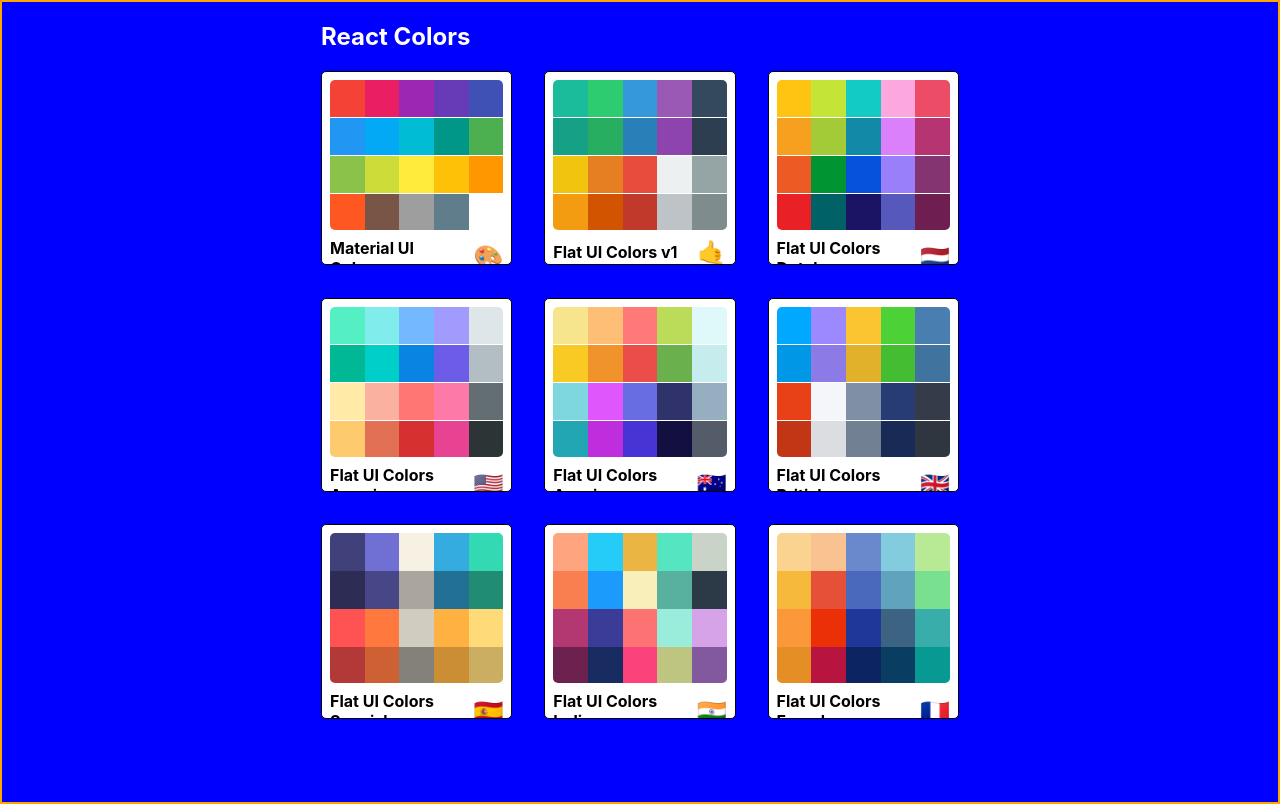
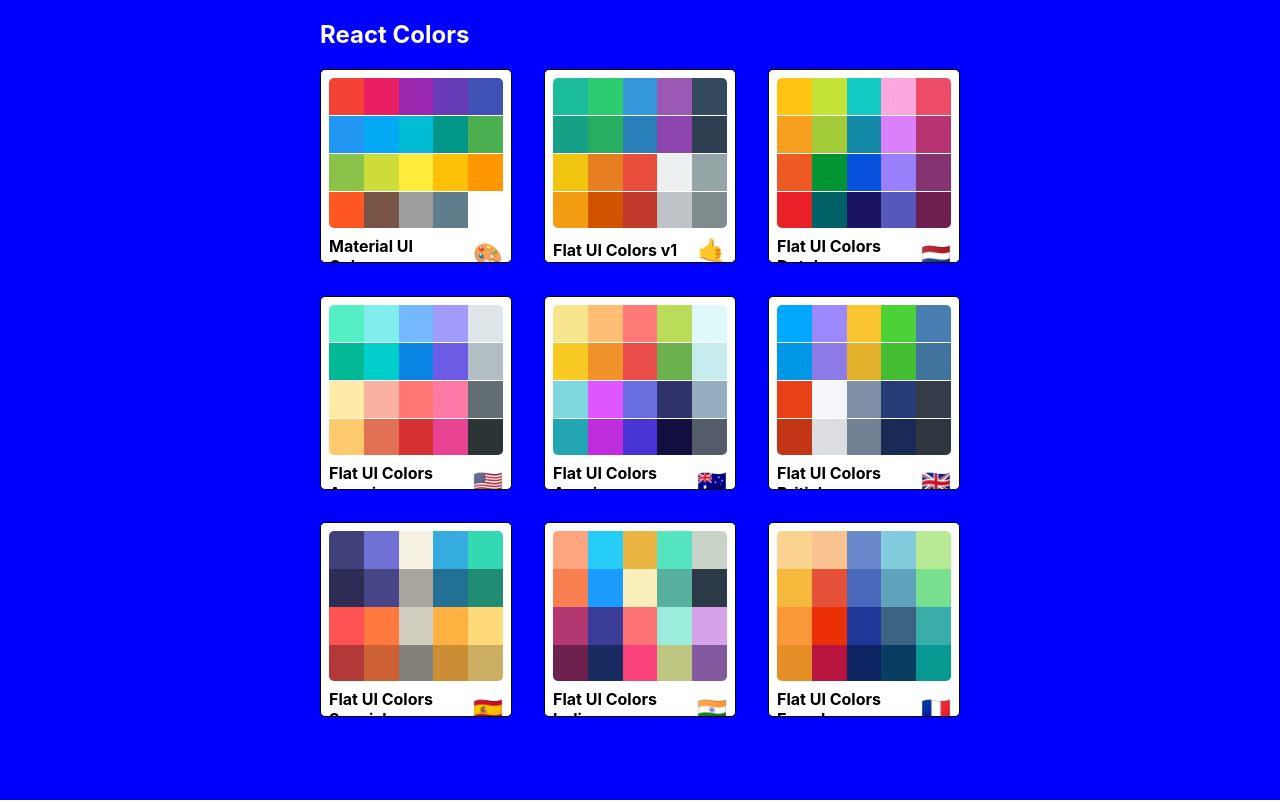
Before and after one commit to leetrent/react-colors, a React (Create React App) app: page / in a window 1280 px wide. Built offline with nearby package versions, Linux system fonts and the light colour scheme; the HTML template or start-up script is replaced by a standard one.

Commit message:
Removes border

```diff
--- a/src/PaletteList.js
+++ b/src/PaletteList.js
@@ -8,8 +8,7 @@
         height: "100vh",
         display: "flex",
         alignItems: "flex-start",
-        justifyContent: "center",
-        border: "2px solid orange"
+        justifyContent: "center"
     },
     container: {
         width: "50%",
```
